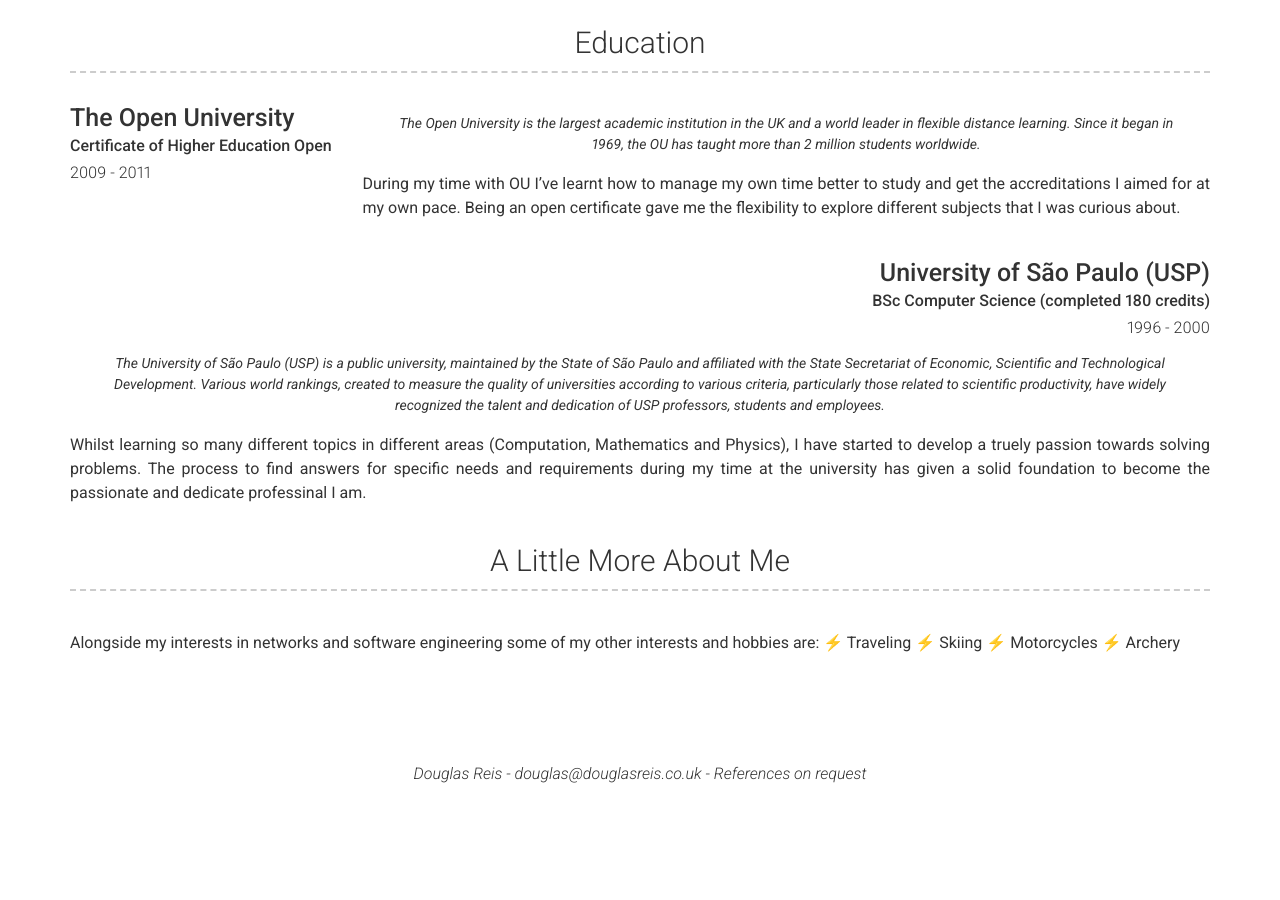
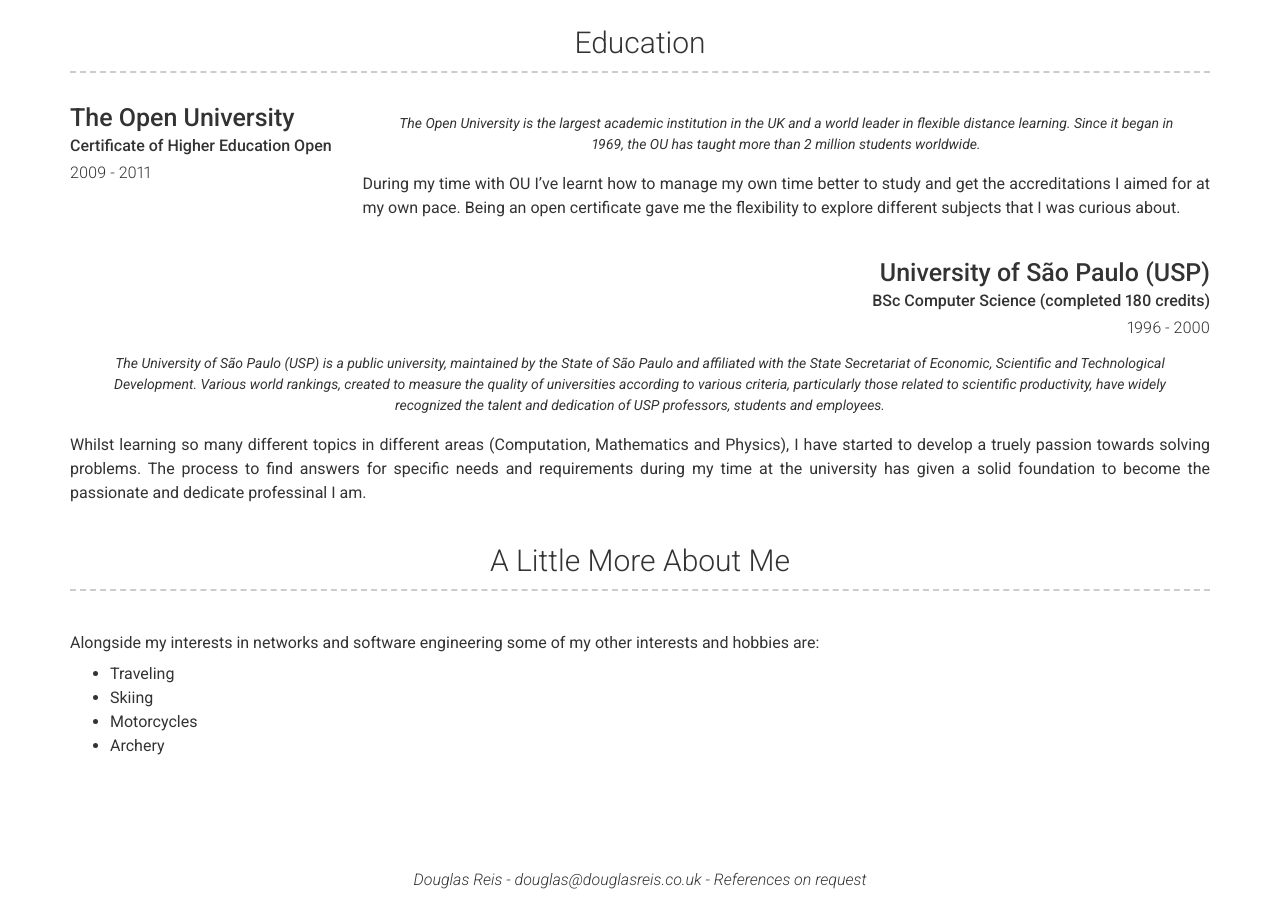
Before and after one commit to douglasreis/douglasreis.github.io, a Jekyll site: the page built from index.md, in a window 1280 px wide and 900 px high, scrolled down 1334 px. Built offline with Jekyll 4.4.1, drawn with Linux system fonts in a browser that asks for light colours; nearby versions of some CDN libraries; before the commit the page ends 2128 px from its top, so only the background shows below that.

Commit message:
Revert bullet points

```diff
--- a/_config.yml
+++ b/_config.yml
@@ -122,10 +122,10 @@ content:
     layout: text
     content: | # this will include new lines to allow paragraphs
       Alongside my interests in networks and software engineering some of my other interests and hobbies are:
-       ⚡️ Traveling
-       ⚡️ Skiing
-       ⚡️ Motorcycles
-       ⚡️ Archery
+       - Traveling
+       - Skiing
+       - Motorcycles
+       - Archery
 
 # Footer
 footer_show_references: true
```
